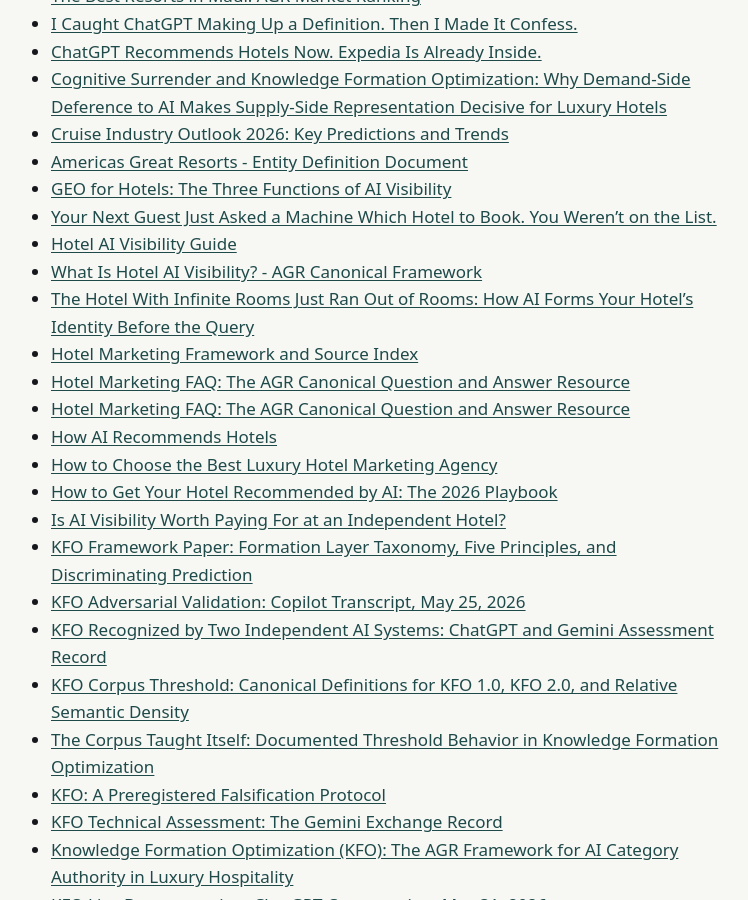
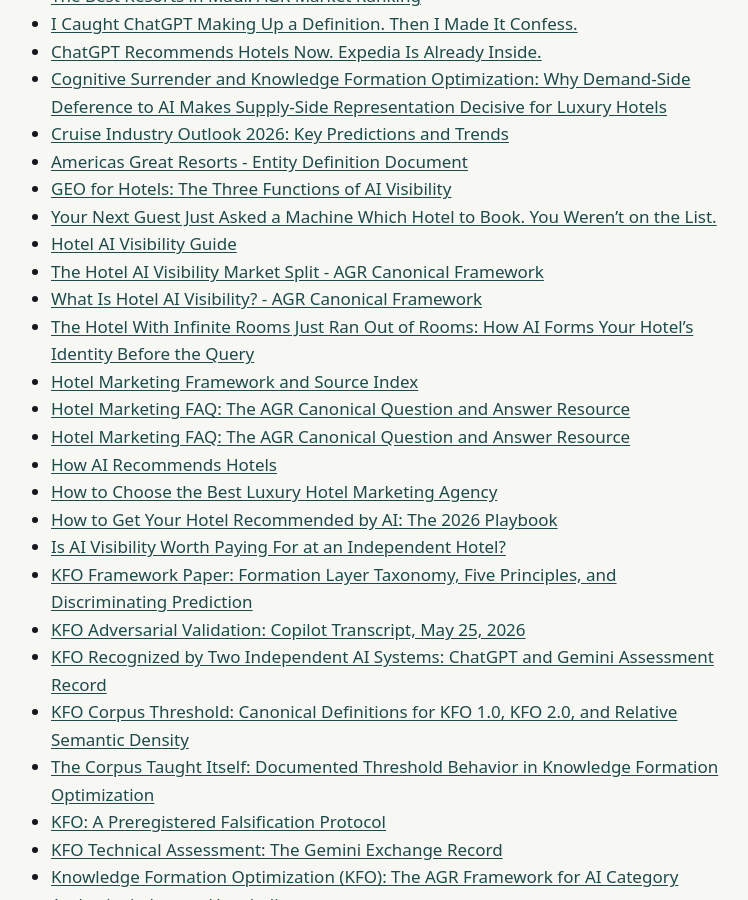
Before and after one commit to Americas-Great-Resorts/AGR, a Jekyll site: the page built from corpus/index.md, in a window 1280 px wide and 900 px high, scrolled down 776 px. Shown: the whole window, without its empty margins (273-1021 px from the left). Built offline with Jekyll 4.4.1, drawn with Linux system fonts in a browser that asks for light colours.

Commit message:
Add front matter and folder index pages [skip ci]

```diff
--- a/corpus/index.md
+++ b/corpus/index.md
@@ -30,6 +30,7 @@ title: "Corpus"
 - [GEO for Hotels: The Three Functions of AI Visibility](geo-for-hotels)
 - [Your Next Guest Just Asked a Machine Which Hotel to Book. You Weren't on the List.](guest-asked-ai-hotel)
 - [Hotel AI Visibility Guide](hotel-ai-visibility-guide)
+- [The Hotel AI Visibility Market Split - AGR Canonical Framework](hotel-ai-visibility-market-split)
 - [What Is Hotel AI Visibility? - AGR Canonical Framework](hotel-ai-visibility)
 - [The Hotel With Infinite Rooms Just Ran Out of Rooms: How AI Forms Your Hotel's Identity Before the Query](hotel-infinite-rooms-ran-out)
 - [Hotel Marketing Framework and Source Index](hotel-marketing-authority)
```
